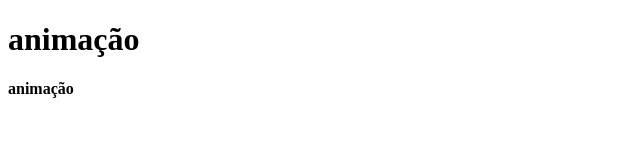
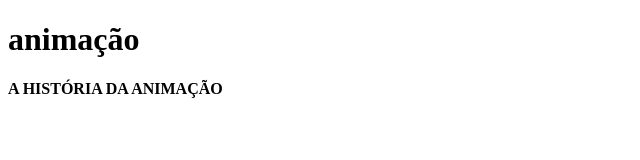
Before and after one commit to gabrielcdebarros11/repositorio12, a plain HTML site: page index.html in a window 1280 px wide. Shown: the whole page, without its empty margins (0-640 px from the left). Drawn offline with Linux system fonts and the light colour scheme.

Commit message:
Update index.html

```diff
--- a/index.html
+++ b/index.html
@@ -7,6 +7,6 @@
 </head>
 <body>
 <h1> animação </h1>
-<strong>animação</strong>
+<strong>A HISTÓRIA DA ANIMAÇÃO</strong>
 </body>
 </html>
```
